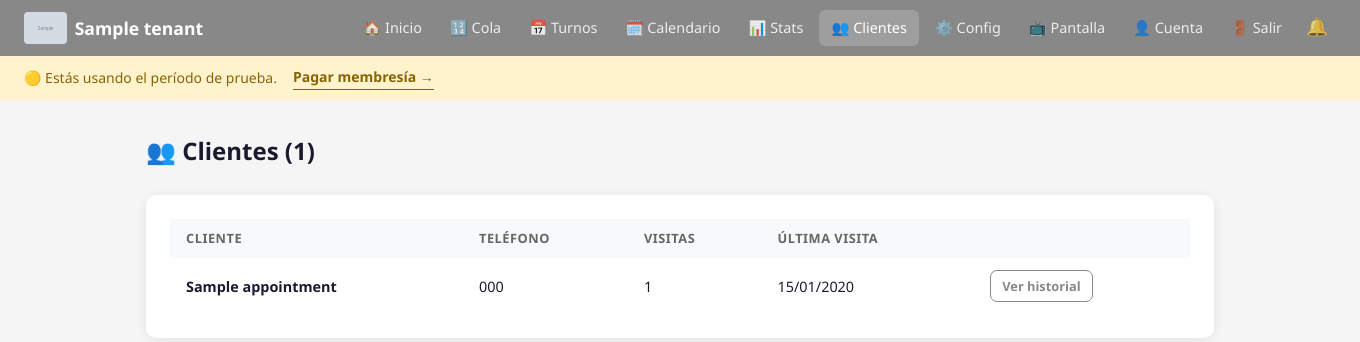
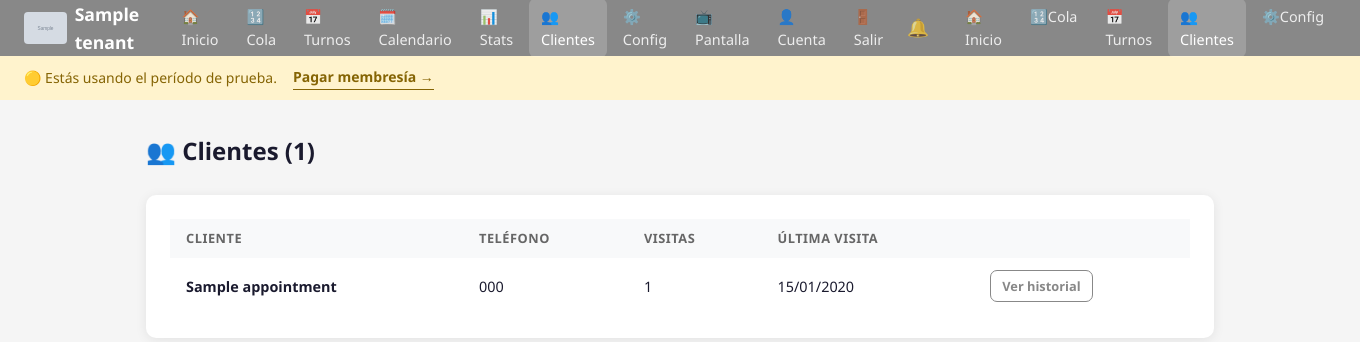
Before and after one commit to Godie92/gestor_turnos, a Flask app: a page that uses app/templates/admin/clients.html in a window 1360 px wide. Shown: the top 342 px of the page. Run offline with Flask 3, Linux system fonts and the light colour scheme; a user stored in the database is signed in; tables that the repository leaves empty hold one stand-in row (values such as "Sample post"); grey boxes marked "Sample" are stand-in pictures.

Commit message:
fix: mobile layout — bottom nav, tablas con scroll horizontal
- Bottom navigation bar fija en mobile (Inicio, Cola, Turnos, Clientes, Config)
- Navbar superior oculta en mobile para no ocupar espacio
- Tablas envueltas en .table-wrap para scroll horizontal
- padding-bottom en container para no quedar tapado por el bottom nav

Co-Authored-By: Claude Sonnet 4.6 <noreply@anthropic.com>

```diff
--- a/app/static/css/base.css
+++ b/app/static/css/base.css
@@ -183,23 +183,58 @@ tr:last-child td { border-bottom: none; }
 .queue-info .meta { font-size: .8rem; color: var(--color-text-muted); }
 .queue-actions { display: flex; gap: .4rem; }
 
+/* ── Table responsive wrapper ── */
+.table-wrap { overflow-x: auto; -webkit-overflow-scrolling: touch; }
+
 /* ── Responsive / Mobile ── */
 @media (max-width: 640px) {
-  .container { padding: 1rem .75rem; }
+  .container { padding: 1rem .75rem; padding-bottom: 5rem; }
   .navbar { padding: 0 .75rem; }
-  .navbar nav { gap: 0; }
-  .navbar nav a span:last-child { display: none; }
+  .navbar nav { display: none; }           /* nav top oculto en mobile → ver bottom-nav */
   .form-row { flex-direction: column; }
   .stats-grid { grid-template-columns: repeat(2, 1fr); }
   .queue-item { flex-wrap: wrap; gap: .5rem; padding: .75rem; }
   .queue-actions { width: 100%; justify-content: flex-end; }
   .btn { padding: .5rem .85rem; }
   .card { padding: 1rem; }
-  table { font-size: .8rem; }
-  th, td { padding: .5rem .6rem; }
-  /* Ocultar columnas menos importantes en mobile */
+  table { font-size: .82rem; }
+  th, td { padding: .5rem .5rem; }
   .hide-mobile { display: none !important; }
-  .page-title { font-size: 1.2rem; }
+  .page-title { font-size: 1.2rem; margin-bottom: 1rem; }
+}
+
+/* ── Bottom navigation (mobile admin) ── */
+.bottom-nav {
+  display: none;
+}
+@media (max-width: 640px) {
+  .bottom-nav {
+    display: flex;
+    position: fixed;
+    bottom: 0; left: 0; right: 0;
+    background: var(--color-primary);
+    z-index: 100;
+    box-shadow: 0 -2px 10px rgba(0,0,0,.2);
+    height: 56px;
+  }
+  .bottom-nav a {
+    flex: 1;
+    display: flex;
+    flex-direction: column;
+    align-items: center;
+    justify-content: center;
+    color: rgba(255,255,255,.7);
+    font-size: .6rem;
+    gap: 2px;
+    text-decoration: none;
+    padding: .4rem 0;
+    transition: color .15s, background .15s;
+  }
+  .bottom-nav a span.icon { font-size: 1.3rem; line-height: 1; }
+  .bottom-nav a.active, .bottom-nav a:hover {
+    color: #fff;
+    background: rgba(255,255,255,.15);
+  }
 }
 
 /* ── Button loading state ── */
--- a/app/templates/admin/appointments.html
+++ b/app/templates/admin/appointments.html
@@ -35,6 +35,7 @@
 
   <div class="card">
     {% if appointments %}
+    <div class="table-wrap">
     <table>
       <thead>
         <tr>
@@ -89,6 +90,7 @@
         {% endfor %}
       </tbody>
     </table>
+    </div>
     {% else %}
     <div style="text-align:center;padding:3rem;color:var(--color-text-muted)">
       Sin turnos para el {{ selected_date.strftime('%d/%m/%Y') }}.
--- a/app/templates/admin/base_admin.html
+++ b/app/templates/admin/base_admin.html
@@ -16,7 +16,7 @@
   </a>
   <a href="{{ url_for('admin.calendar', slug=tenant.slug) }}"
      class="{{ 'active' if request.endpoint == 'admin.calendar' }}">
-    <span>🗓️</span> <span class="hide-mobile">Calendario</span>
+    <span>🗓️</span> <span>Calendario</span>
   </a>
   <a href="{{ url_for('admin.stats', slug=tenant.slug) }}"
      class="{{ 'active' if request.endpoint == 'admin.stats' }}">
@@ -24,7 +24,7 @@
   </a>
   <a href="{{ url_for('admin.clients', slug=tenant.slug) }}"
      class="{{ 'active' if request.endpoint in ('admin.clients', 'admin.client_history') }}">
-    <span>👥</span> <span class="hide-mobile">Clientes</span>
+    <span>👥</span> <span>Clientes</span>
   </a>
   <a href="{{ url_for('admin.settings_general', slug=tenant.slug) }}"
      class="{{ 'active' if 'settings' in request.endpoint }}">
@@ -35,7 +35,7 @@
   </a>
   <a href="{{ url_for('admin.account', slug=tenant.slug) }}"
      class="{{ 'active' if request.endpoint == 'admin.account' }}">
-    <span>👤</span> <span class="hide-mobile">Cuenta</span>
+    <span>👤</span> <span>Cuenta</span>
   </a>
   <a href="{{ url_for('auth.logout') }}">
     <span>🚪</span> <span>Salir</span>
@@ -46,6 +46,30 @@
                  font-size:1.1rem;padding:.4rem .5rem;border-radius:6px">
     🔔
   </button>
+</nav>
+
+<!-- Bottom navigation para mobile -->
+<nav class="bottom-nav">
+  <a href="{{ url_for('admin.dashboard', slug=tenant.slug) }}"
+     class="{{ 'active' if request.endpoint == 'admin.dashboard' }}">
+    <span class="icon">🏠</span><span>Inicio</span>
+  </a>
+  <a href="{{ url_for('admin.queue', slug=tenant.slug) }}"
+     class="{{ 'active' if request.endpoint == 'admin.queue' }}">
+    <span class="icon">🔢</span><span>Cola</span>
+  </a>
+  <a href="{{ url_for('admin.appointments', slug=tenant.slug) }}"
+     class="{{ 'active' if request.endpoint == 'admin.appointments' }}">
+    <span class="icon">📅</span><span>Turnos</span>
+  </a>
+  <a href="{{ url_for('admin.clients', slug=tenant.slug) }}"
+     class="{{ 'active' if request.endpoint in ('admin.clients', 'admin.client_history') }}">
+    <span class="icon">👥</span><span>Clientes</span>
+  </a>
+  <a href="{{ url_for('admin.settings_general', slug=tenant.slug) }}"
+     class="{{ 'active' if 'settings' in request.endpoint }}">
+    <span class="icon">⚙️</span><span>Config</span>
+  </a>
 </nav>
 {% endblock %}
 
--- a/app/templates/admin/client_history.html
+++ b/app/templates/admin/client_history.html
@@ -13,6 +13,7 @@
 
   <div class="card">
     {% if appts %}
+    <div class="table-wrap">
     <table>
       <thead>
         <tr>
@@ -42,6 +43,7 @@
         {% endfor %}
       </tbody>
     </table>
+    </div>
 
     {% if total_pages > 1 %}
     <div style="display:flex;justify-content:center;gap:.5rem;margin-top:1.25rem;flex-wrap:wrap">
--- a/app/templates/admin/clients.html
+++ b/app/templates/admin/clients.html
@@ -7,6 +7,7 @@
 
   <div class="card">
     {% if clients %}
+    <div class="table-wrap">
     <table>
       <thead>
         <tr>
@@ -34,6 +35,7 @@
         {% endfor %}
       </tbody>
     </table>
+    </div>
 
     <!-- Paginación -->
     {% if total_pages > 1 %}
--- a/app/templates/admin/dashboard.html
+++ b/app/templates/admin/dashboard.html
@@ -40,6 +40,7 @@
   {% if upcoming %}
   <div class="card">
     <div class="card-header">⏰ Próximos turnos de hoy</div>
+    <div class="table-wrap">
     <table>
       <thead>
         <tr>
@@ -60,6 +61,7 @@
         {% endfor %}
       </tbody>
     </table>
+    </div>
     <div style="margin-top:1rem">
       <a href="{{ url_for('admin.appointments', slug=tenant.slug) }}" style="font-size:.875rem">
         Ver todos los turnos →
```
